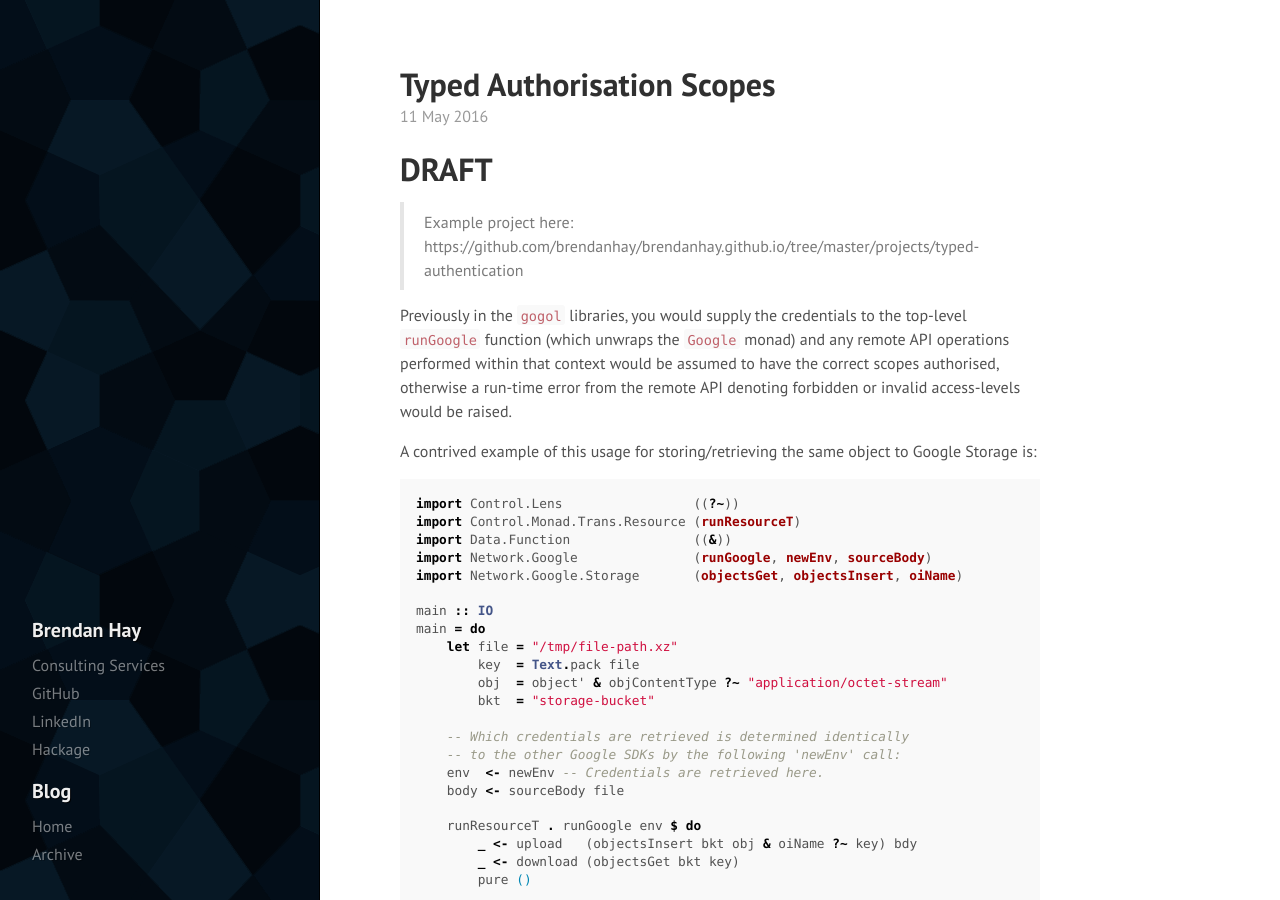
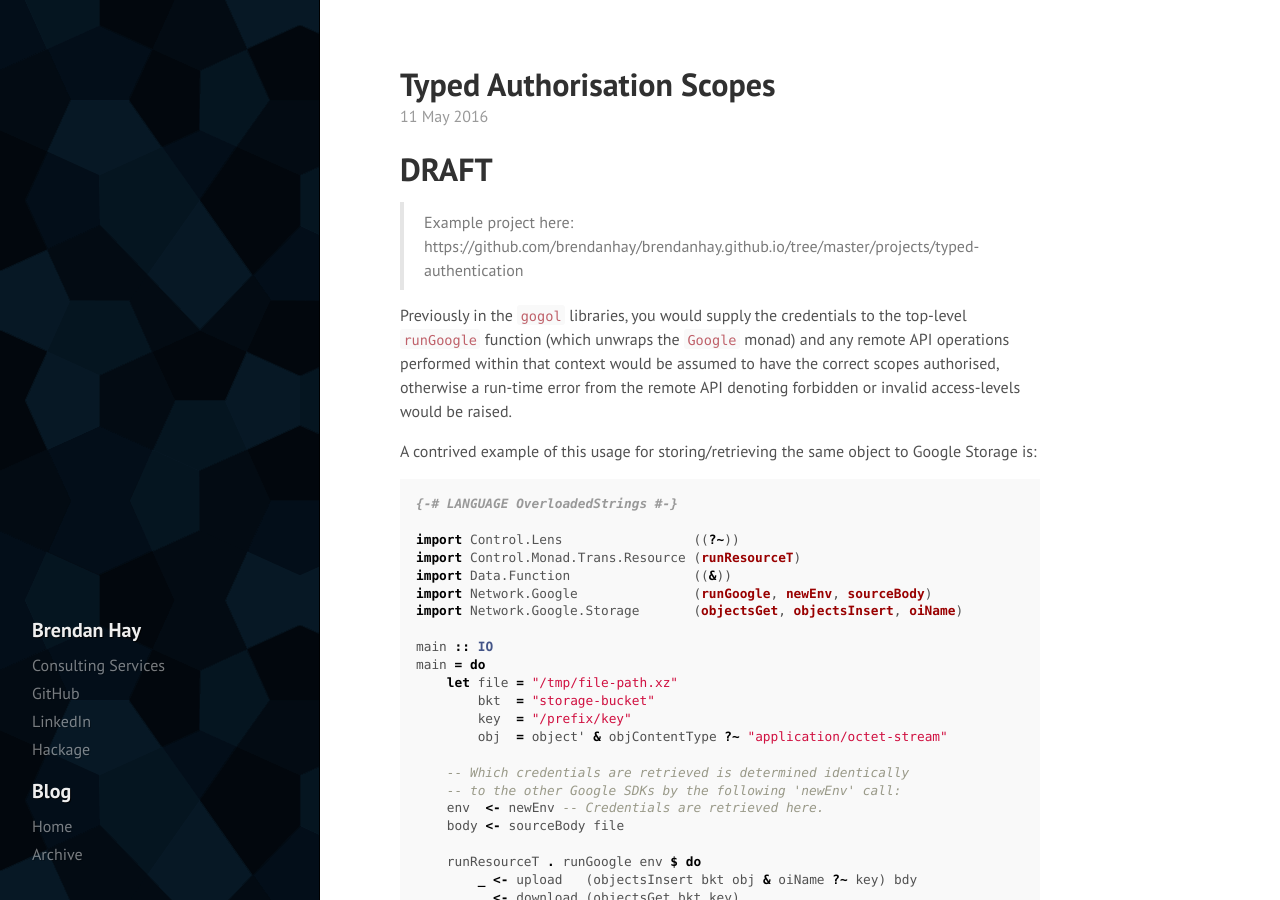
Before and after one commit to brendanhay/brendanhay.github.io, a Jekyll site: the page built from _posts/2016-05-11-typed-authentication.md, in a window 1280 px wide and 900 px high. Built offline with Jekyll 4.4.1, drawn with Linux system fonts in a browser that asks for light colours.

Commit message:
Removing example use of Text.pack

```diff
--- a/_posts/2016-05-11-typed-authentication.md
+++ b/_posts/2016-05-11-typed-authentication.md
@@ -21,6 +21,8 @@
 Google Storage is:
 
 {% highlight haskell %}
+{-# LANGUAGE OverloadedStrings #-}
+
 import Control.Lens                 ((?~))
 import Control.Monad.Trans.Resource (runResourceT)
 import Data.Function                ((&))
@@ -30,9 +32,9 @@
 main :: IO
 main = do
     let file = "/tmp/file-path.xz"
-        key  = Text.pack file
+        bkt  = "storage-bucket"
+        key  = "/prefix/key"
         obj  = object' & objContentType ?~ "application/octet-stream"
-        bkt  = "storage-bucket"
 
     -- Which credentials are retrieved is determined identically
     -- to the other Google SDKs by the following 'newEnv' call:
```
